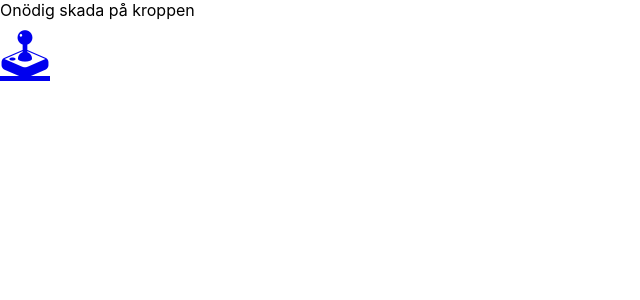
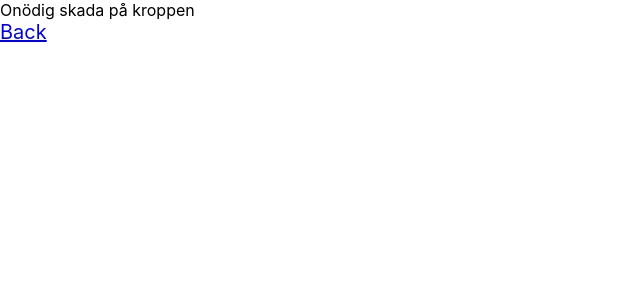
Before and after one commit to nathaliedpettersson/stop-smoking-site, a React (Create React App) app: page /skadapakropp in a window 1280 px wide. Shown: the top 300 px of the page, without its empty margins (0-640 px from the left). Built offline with nearby package versions, Linux system fonts and the light colour scheme.

Commit message:
refactor: delete emoji as BackButton and change style (wip)

```diff
--- a/src/components/BackButton.jsx
+++ b/src/components/BackButton.jsx
@@ -2,7 +2,7 @@ import { Link } from 'react-router-dom'
 
 const BackButton = () => {
     return (
-<Link to='/' style={{fontSize: '50px'}}>&#128377;</Link>
+<Link to='/' style={{fontSize: '20px'}}>Back</Link>
     )
 }
 
```
